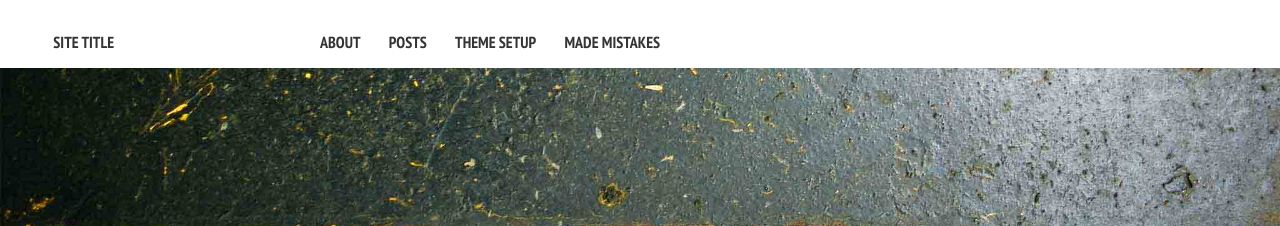
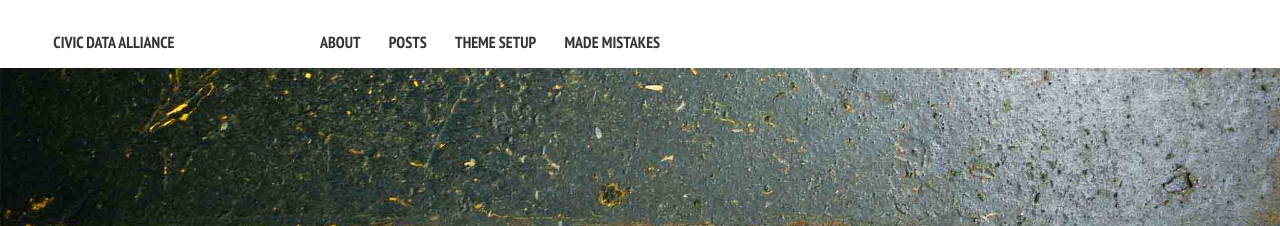
Before and after one commit to reydelleon/civicdata.github.io, a Jekyll site: the page built from index.md, in a window 1280 px wide. Shown: the top 226 px of the page. Built offline with Jekyll 4.4.1, drawn with Linux system fonts in a browser that asks for light colours; nearby versions of some CDN libraries.

Commit message:
Changed settings

```diff
--- a/_config.yml
+++ b/_config.yml
@@ -1,7 +1,7 @@
-title:            Site Title
-description:      Describe your website.
+title:            Civic Data Alliance
+description:      Louisville's Code For America Brigage.
 # Your site's domain goes here. Leave localhost server or blank when working locally.
-url:              http://localhost:4000
+url:              http://beta.civicdataalliance.org
 disqus_shortname:
 
 # Owner/author information
```
